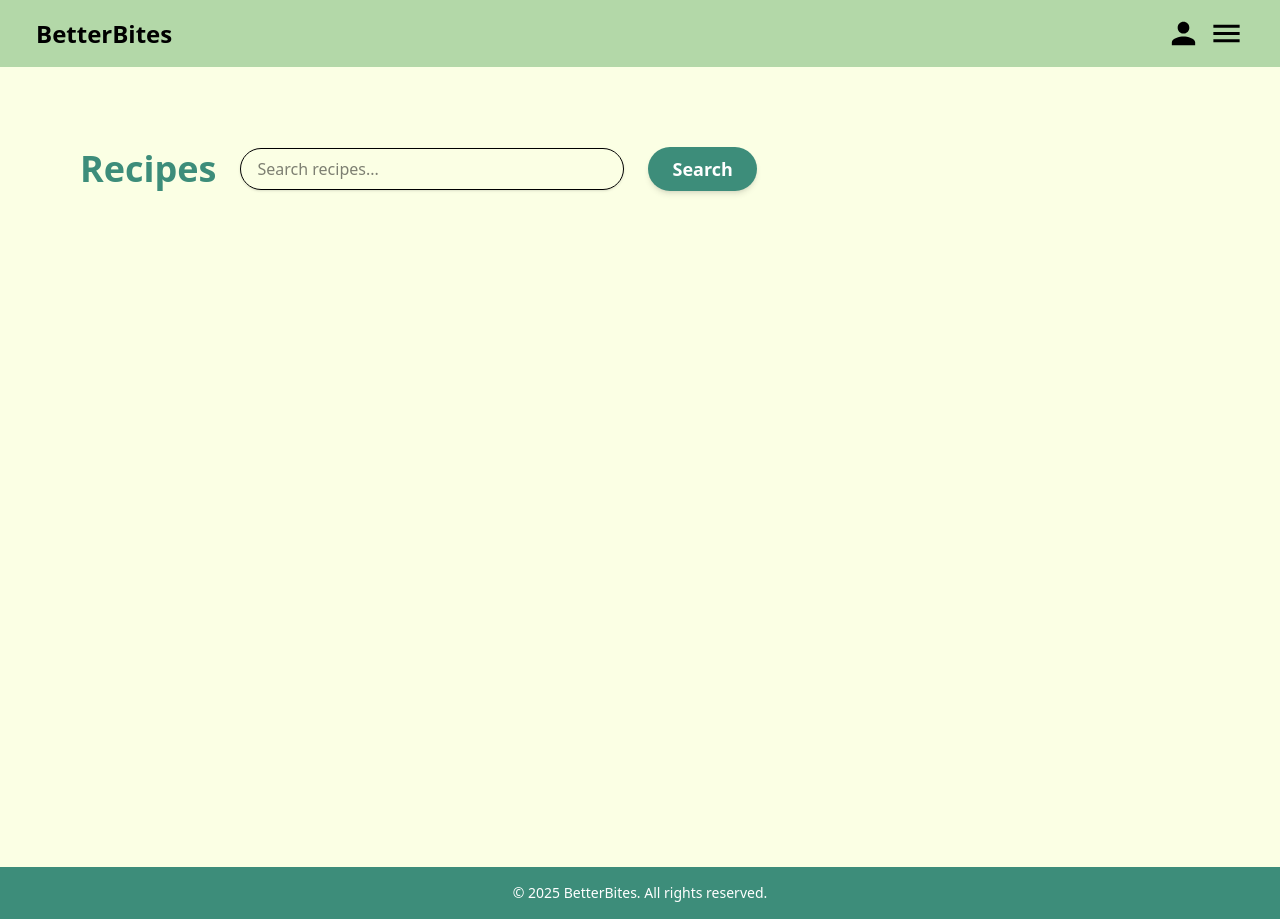
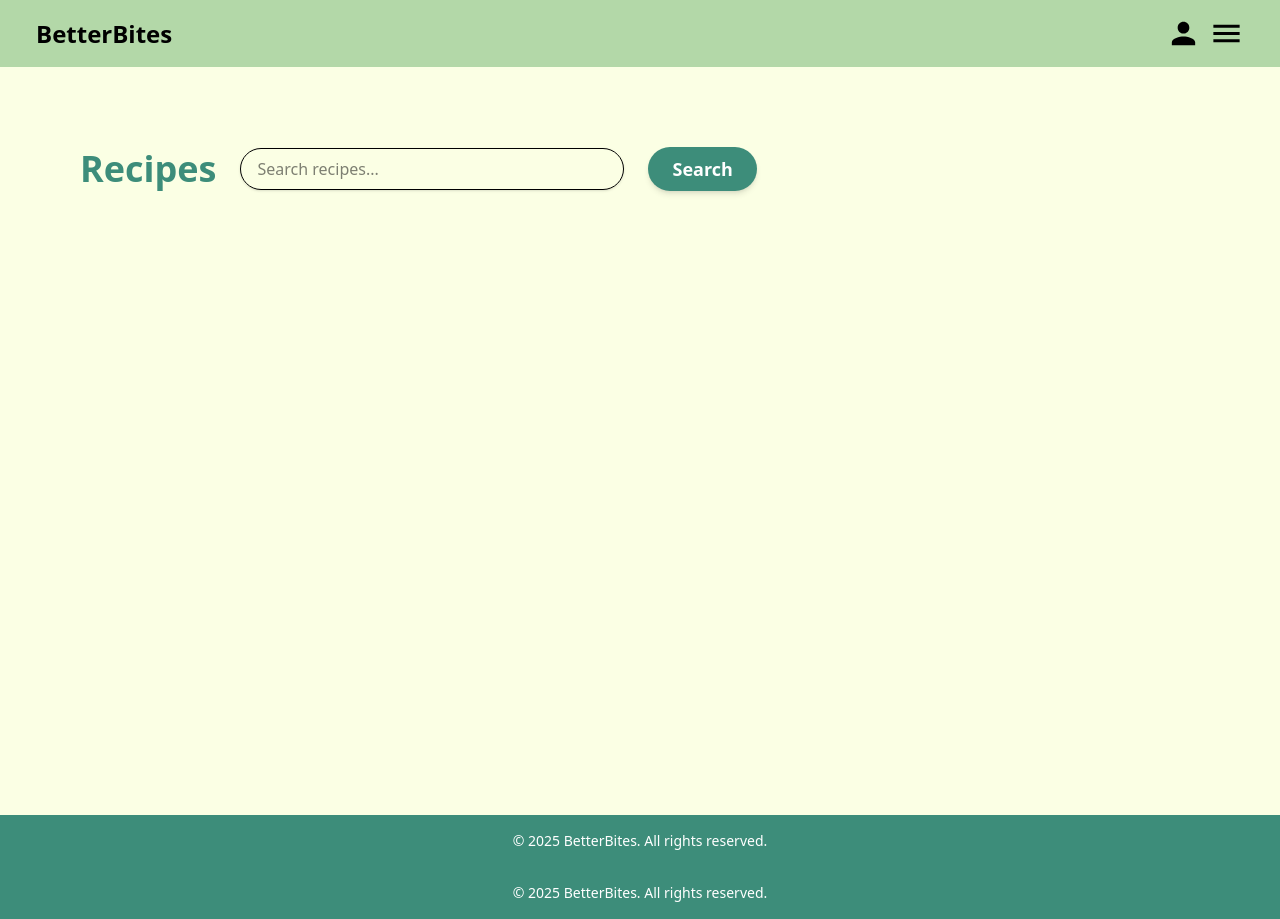
Before and after one commit to ScripterEve/HT11, a React (Vite) app in the folder frontend/: page /recipes in a window 1280 px wide. Built offline with nearby package versions, Linux system fonts and the light colour scheme.

Commit message:
wtf are you doing

```diff
--- a/frontend/src/pages/RecipesPage.jsx
+++ b/frontend/src/pages/RecipesPage.jsx
@@ -28,13 +28,9 @@ function RecipesPage() {
       .filter((recipe) => recipe !== null);
   };
 
-  const handleAiRequest = async (food, append = false) => {
+  const handleAiRequest = async (food) => {
     try {
       setLoading(true);
-      if (!append) {
-        setCurrentQuery(food);
-        setRecipes([]);
-      }
       const res = await fetch("http://localhost:3000/api/recipes/ask", {
         method: "POST",
         headers: { "Content-Type": "application/json" },
@@ -46,11 +42,10 @@ function RecipesPage() {
 
       const data = await res.json();
       const extractedRecipes = extractRecipes(data.answer);
-      setRecipes((prev) => (append ? [...prev, ...extractedRecipes] : extractedRecipes));
+      setRecipes(extractedRecipes);
       setLoading(false);
     } catch (error) {
       console.error("Error in AI request:", error);
-      setLoading(false);
     }
   };
 
@@ -178,16 +173,9 @@ function RecipesPage() {
           </div>
         ))}
       </div>
-      {recipes && recipes.length > 0 && (
-        <div className="flex justify-center mt-4">
-          <button
-            className="px-6 py-2 bg-[#3D8D7A] text-white rounded-full font-semibold hover:bg-[#317865] transition-all shadow-md"
-            onClick={() => handleAiRequest(currentQuery, true)}
-          >
-            Load More
-          </button>
-        </div>
-      )}
+      <div className="bg-[#3D8D7A] text-white text-center py-4 mt-auto">
+        <p className="text-sm">&copy; 2025 BetterBites. All rights reserved.</p>
+      </div>
     </div>
   );
 }
```
